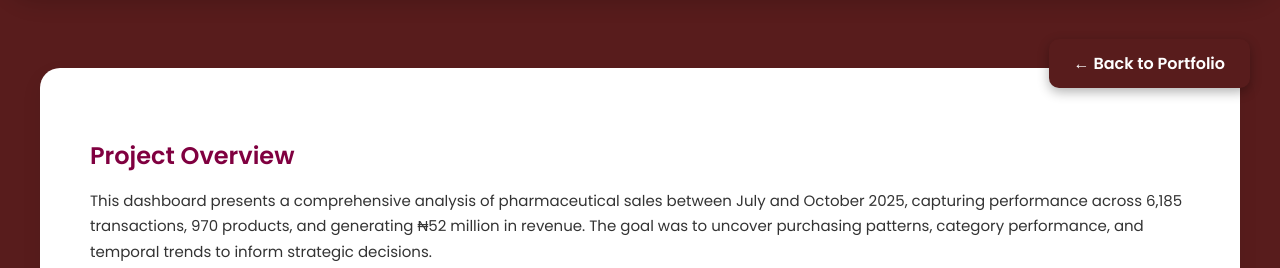
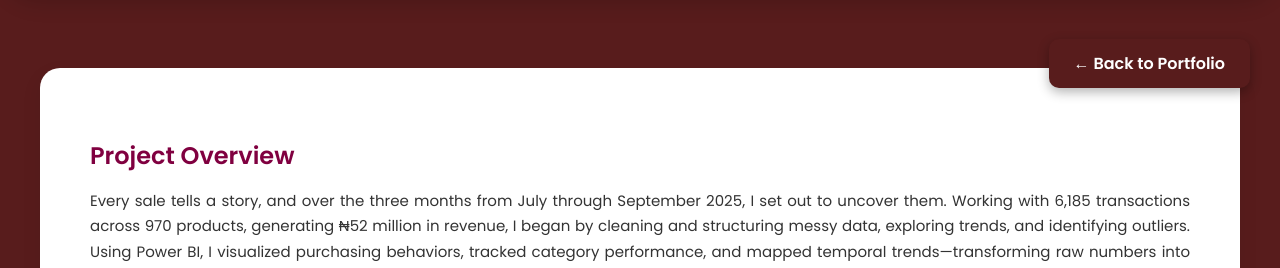
Before and after one commit to 456val/databyval, a plain HTML site: page project3.html in a window 1280 px wide. Shown: the part 682-950 px from the top of the page. Drawn offline with Linux system fonts and the light colour scheme.

Commit message:
Update project3.html

```diff
--- a/project3.html
+++ b/project3.html
@@ -126,11 +126,11 @@
 
   <div class="container reveal">
     <h2>Project Overview</h2>
-    <p>
-      This dashboard presents a comprehensive analysis of pharmaceutical sales between July and October 2025, capturing performance across 6,185 transactions, 970 products, and generating ₦52 million in revenue.
-      The goal was to uncover purchasing patterns, category performance, and temporal trends to inform strategic decisions.
+    <p style="text-align:justify;">
+     Every sale tells a story, and over the three months from July through September 2025, I set out to uncover them. Working with 6,185 transactions across 970 products, generating ₦52 million in revenue, I began by cleaning and structuring messy data, exploring trends, and identifying outliers.
+
+Using Power BI, I visualized purchasing behaviors, tracked category performance, and mapped temporal trends—transforming raw numbers into actionable insights. The result was a dashboard that guided smarter inventory and marketing strategies, highlighted high-performing products, and demonstrated the power of data-driven strategies to enhance business performance.
     </p>
-
     <h2>Key Insights</h2>
     <ul>
       <li><b>Weekday Revenue Dominance:</b> 75.89% of revenue occurred on weekdays, showing stronger engagement during business days.</li>
```
